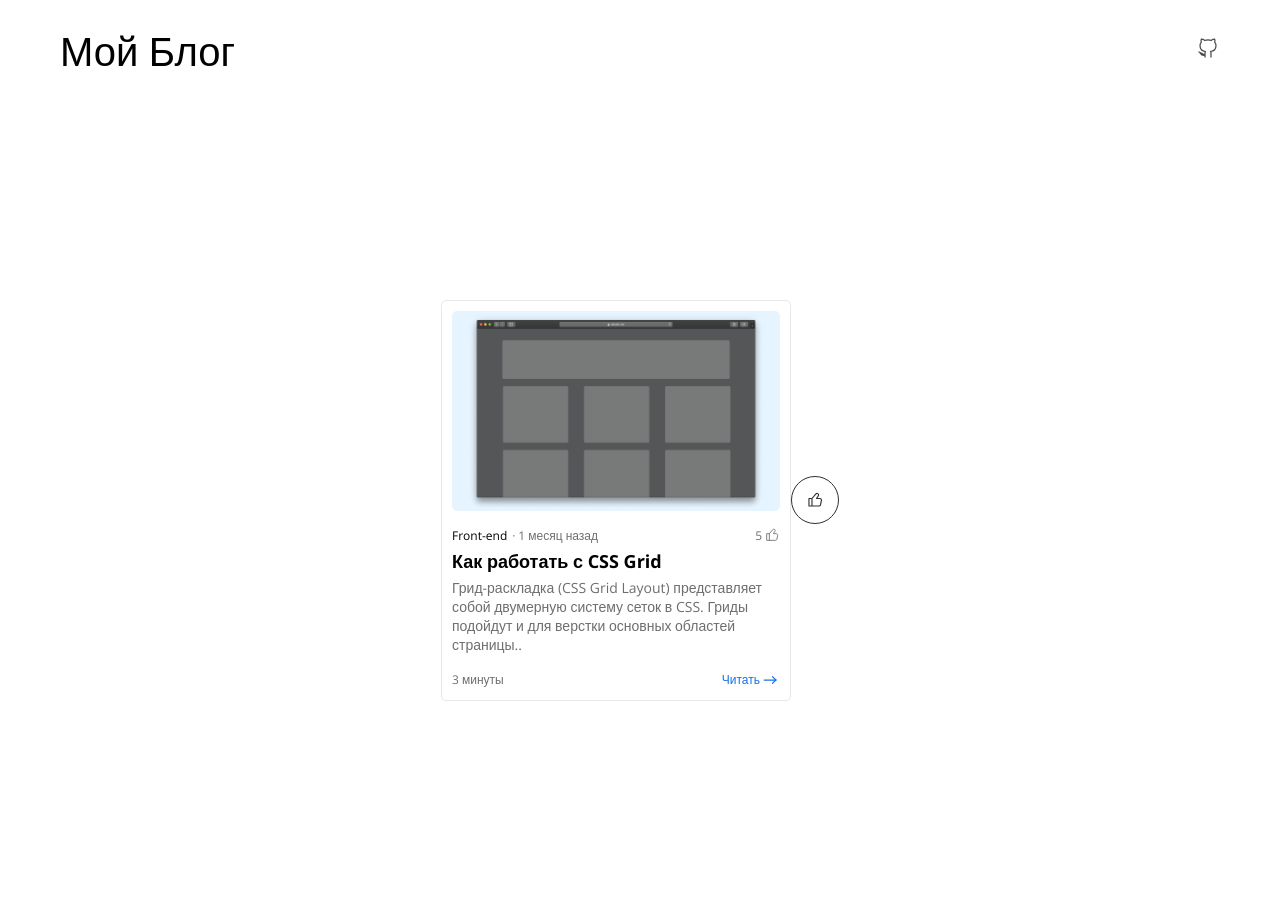
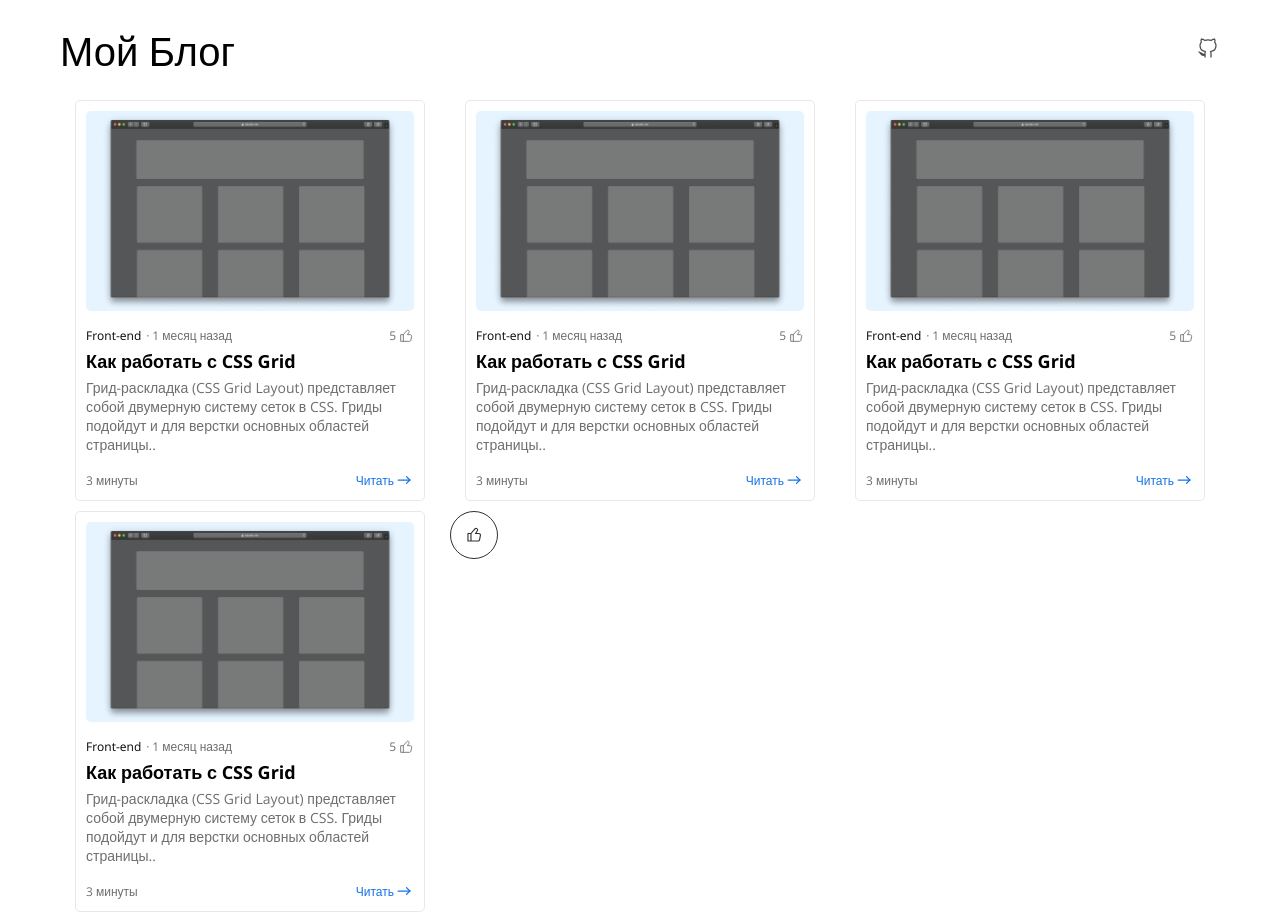
Before and after one commit to AndreParkh/next-my-blog, a Next.js app: page / in a window 1280 px wide. Built offline with nearby package versions, Linux system fonts and the light colour scheme; no server answers.

Commit message:
module 10

```diff
--- a/app/page.module.css
+++ b/app/page.module.css
@@ -1,6 +1,11 @@
 .main {
-	display: flex;
-	align-items: center;
+	display: grid;
+	grid-template-columns: repeat(auto-fill, minmax(350px, 1fr));
 	justify-content: center;
-	height: 100vh;
+	gap: 10px;
+	padding: 0 20px;
 }
+
+.gridItem {
+	margin: auto;
+}
--- a/app/page.tsx
+++ b/app/page.tsx
@@ -20,7 +20,10 @@ export default function Home() {
 
 	return (
 		<main className={styles.main}>
-			<Card title={tempData.title} text={tempData.text} />
+			<Card className={styles.gridItem} title={tempData.title} text={tempData.text} />
+			<Card className={styles.gridItem} title={tempData.title} text={tempData.text} />
+			<Card className={styles.gridItem} title={tempData.title} text={tempData.text} />
+			<Card className={styles.gridItem} title={tempData.title} text={tempData.text} />
 			<Like setState={(state: boolean) => setIsLiked(state)} />
 		</main>
 	)
```
